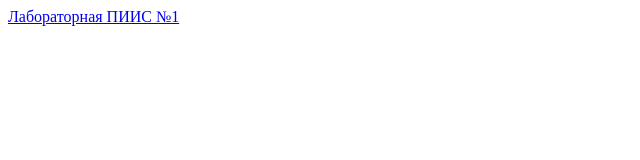
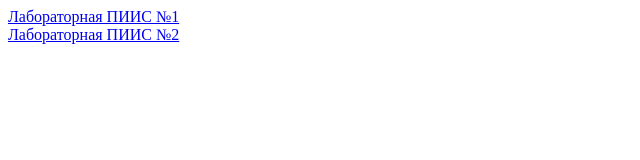
Before and after one commit to Give-My-Coffee/piis_labs, a plain HTML site: page index.html in a window 1280 px wide. Shown: the whole page, without its empty margins (0-640 px from the left). Drawn offline with Linux system fonts and the light colour scheme.

Commit message:
Update index.html

```diff
--- a/index.html
+++ b/index.html
@@ -7,5 +7,6 @@
 </head>
 <body>
   <a href="1_lab/main.html">Лабораторная ПИИС №1</a><br>
+  <a href="2_lab/main.html">Лабораторная ПИИС №2</a><br>
 </body>
 </html>
```
